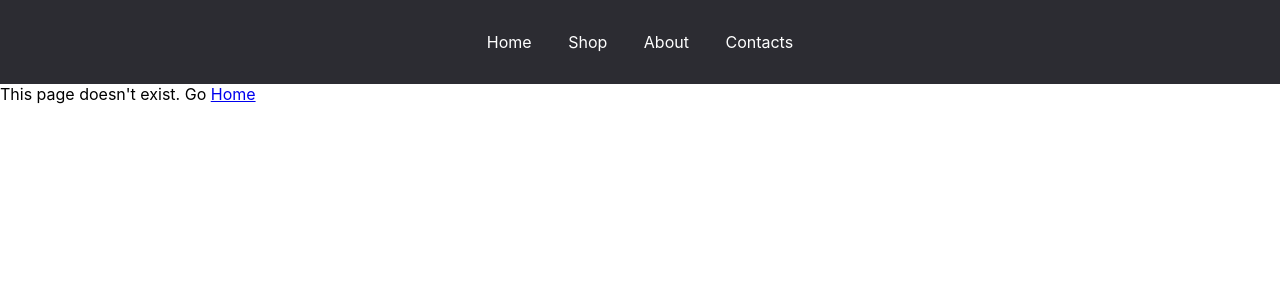
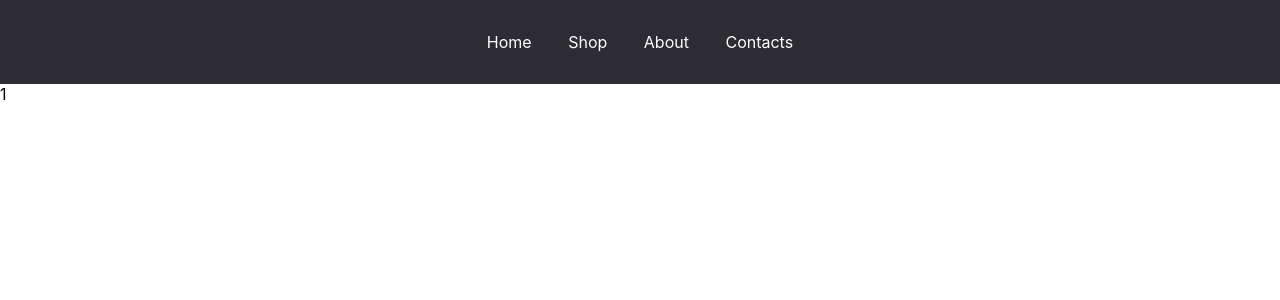
Before and after one commit to gintariukai/ProjectApp, a React (Create React App) app: page /shop/1 in a window 1280 px wide. Shown: the top 300 px of the page. Built offline with nearby package versions, Linux system fonts and the light colour scheme.

Commit message:
Create new pages Single, added params useParams

```diff
--- a/src/App.js
+++ b/src/App.js
@@ -4,6 +4,7 @@
 import Home from "./pages/Home";
 import NorFound from "./pages/NorFound";
 import Shop from "./pages/Shop";
+import Single from "./pages/Single";
 
 
 function App() {
@@ -19,6 +20,7 @@
                 <Route path="/" element={<Home/>}/>
                 <Route path="/shop" element={<Shop/>}/>
                 <Route path="/about" element={<About/>}/>
+                <Route path="/shop/:id" element={<Single/>}/>
                 <Route path="/contacts" element={<Contacts/>}/>
                 <Route path="*" element={<NorFound/>}/>
             </Routes>
--- /dev/null
+++ b/src/pages/Single.js
@@ -0,0 +1,13 @@
+import {useParams} from "react-router-dom";
+
+const Single = () => {
+    const {id} = useParams();
+
+    return (
+        <div>
+            {id}
+        </div>
+    );
+}
+
+export default Single;
```
Also changed, not shown: public/index.html (+0 -17 lines).
